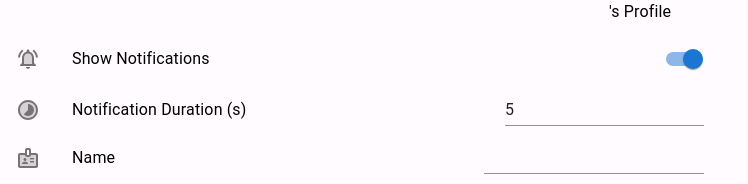
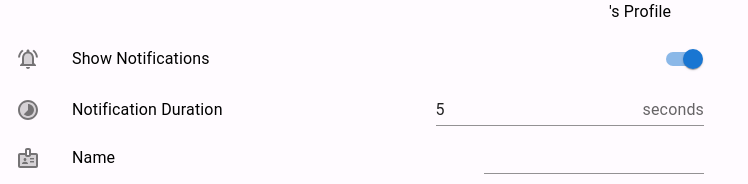
Before and after one commit to DannyDorito/j-e2e-notes, a React (Create React App) app: page /profile in a window 1280 px wide. Shown: the top 184 px of the page, without its empty margins (0-748 px from the left). Built offline with nearby package versions, Linux system fonts and the light colour scheme.

Commit message:
better possessives and notif duration if not showing notifs

```diff
--- /dev/null
+++ b/src/helpers/AddPossessive.ts
@@ -0,0 +1,7 @@
+export const AddPossesive = (text: string): string => {
+  if (text.trim().endsWith('s')) {
+    return text + `'`;
+  } else {
+    return text + `'s`;
+  }
+};
--- a/src/pages/NoteMenu.tsx
+++ b/src/pages/NoteMenu.tsx
@@ -14,6 +14,7 @@ import {
 } from '@mui/material';
 import { useNavigate } from 'react-router-dom';
 import MenuTwoToneIcon from '@mui/icons-material/MenuTwoTone';
+import { AddPossesive } from '../helpers/AddPossessive';
 
 const pages: string[] = [];
 
@@ -38,7 +39,7 @@ const NoteMenu = () => {
               textDecoration: 'none',
             }}
           >
-            John&apos;s Notes App
+            {AddPossesive(user.name)} Notes App
           </Typography>
 
           <Box sx={{ flexGrow: 1, display: { xs: 'flex', md: 'none' } }}>
@@ -64,7 +65,7 @@ const NoteMenu = () => {
               textDecoration: 'none',
             }}
           >
-            {user.name}&apos;s Notes App
+            {user.name} Notes App
           </Typography>
           <Box sx={{ flexGrow: 1, display: { xs: 'none', md: 'flex' } }}>
             {pages.map((page) => (
--- a/src/pages/UserProfile.tsx
+++ b/src/pages/UserProfile.tsx
@@ -1,6 +1,7 @@
 import {
   Box,
   IconButton,
+  InputAdornment,
   List,
   ListItem,
   ListItemIcon,
@@ -19,6 +20,7 @@ import SaveTwoToneIcon from '@mui/icons-material/SaveTwoTone';
 import BadgeTwoToneIcon from '@mui/icons-material/BadgeTwoTone';
 import FingerprintTwoToneIcon from '@mui/icons-material/FingerprintTwoTone';
 import TimelapseTwoToneIcon from '@mui/icons-material/TimelapseTwoTone';
+import { AddPossesive } from '../helpers/AddPossessive';
 
 const UserProfile = ({ props }: { props: ProfileProps }) => {
   const navigate = useNavigate();
@@ -73,7 +75,7 @@ const UserProfile = ({ props }: { props: ProfileProps }) => {
           alignItems: 'center',
         }}
       >
-        <Typography variant='body1'>{`${props.user.name}'s Profile`}</Typography>
+        <Typography variant='body1'>{`${AddPossesive(props.user.name)} Profile`}</Typography>
         <List
           sx={{
             width: '80%',
@@ -99,13 +101,14 @@ const UserProfile = ({ props }: { props: ProfileProps }) => {
             <ListItemIcon>
               <TimelapseTwoToneIcon />
             </ListItemIcon>
-            <ListItemText primary='Notification Duration (s)' />
+            <ListItemText primary='Notification Duration' />
             <TextField
               id='notification-duration'
               variant='standard'
               type='number'
+              disabled={!props.user.options.showNotifications}
               value={props.user.options.notificationsDuration / 1000} // from ms
-              InputProps={{ inputProps: { min: 1, max: Number.MAX_SAFE_INTEGER / 1000 } }}
+              InputProps={{ inputProps: { min: 1, max: Number.MAX_SAFE_INTEGER / 1000 }, endAdornment: <InputAdornment position='end'>seconds</InputAdornment>  }}
               onChange={(event) => setNumber(+event.target.value, 'notificationDuration')}
             ></TextField>
           </ListItem>
```
